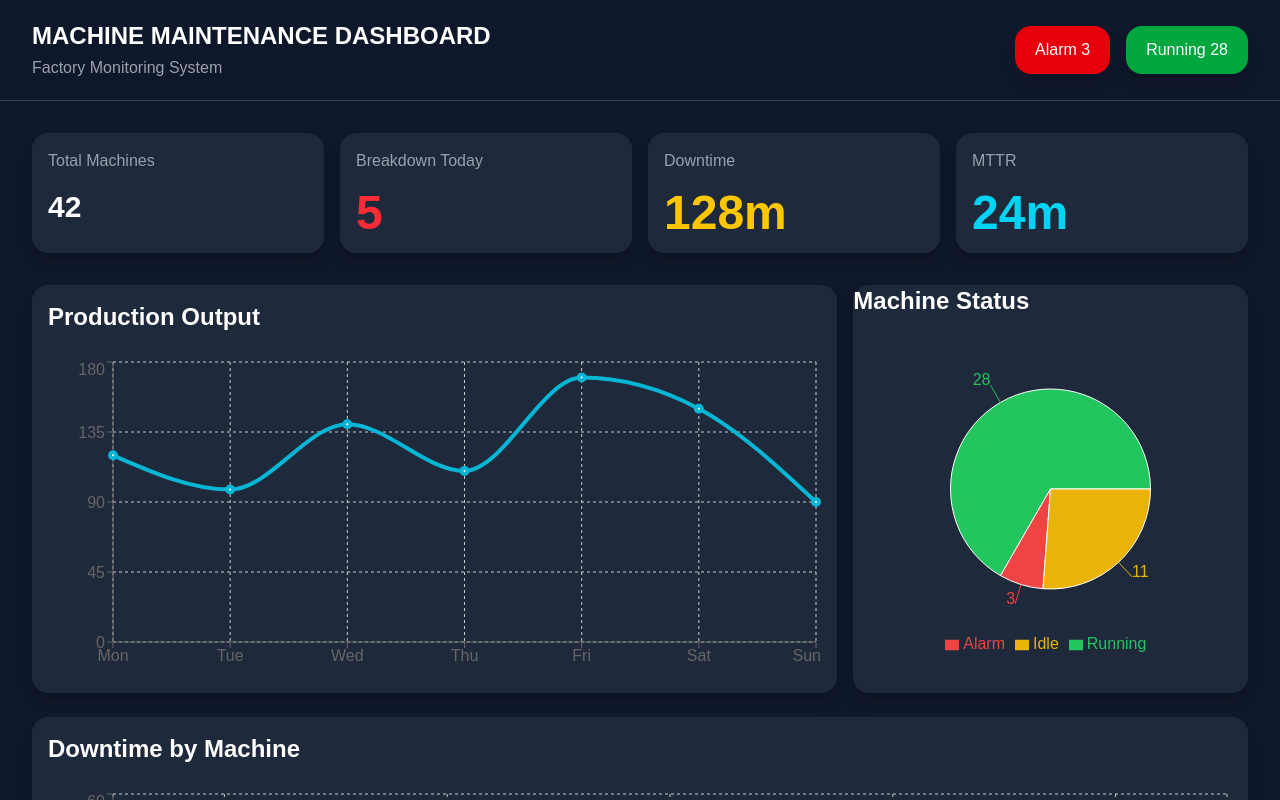
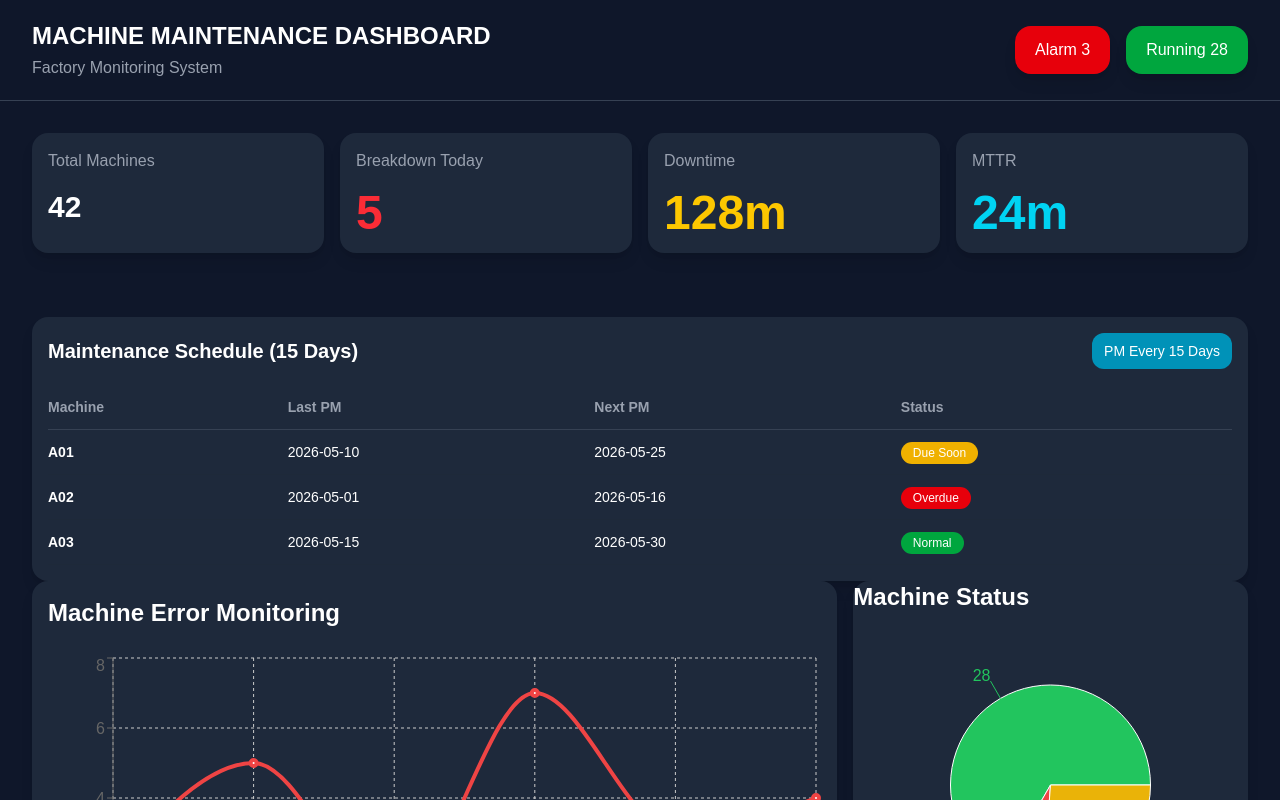
Before and after one commit to SAPPAWIT99/machine-dashboard, a Next.js app: page / in a window 1280 px wide. Shown: the top 800 px of the page. Built offline with nearby package versions, Linux system fonts and the light colour scheme.

Commit message:
add maintenance schedule

```diff
--- a/app/page.tsx
+++ b/app/page.tsx
@@ -28,14 +28,13 @@ export default function Home() {
 
   // Production Output Graph
   const productionData = [
-    { day: "Mon", output: 120 },
-    { day: "Tue", output: 98 },
-    { day: "Wed", output: 140 },
-    { day: "Thu", output: 110 },
-    { day: "Fri", output: 170 },
-    { day: "Sat", output: 150 },
-    { day: "Sun", output: 90 },
-  ];
+  { machine: "A01", error: 2 },
+  { machine: "A02", error: 5 },
+  { machine: "A03", error: 1 },
+  { machine: "A04", error: 7 },
+  { machine: "A05", error: 3 },
+  { machine: "A06", error: 4 },
+];
 
   // Downtime Graph
   const downtimeData = [
@@ -47,12 +46,33 @@ export default function Home() {
   ];
 
   // Pie Chart Data
-  const statusData = [
+  const statusData =
+  [
+
     { name: "Running", value: 28 },
     { name: "Alarm", value: 3 },
     { name: "Idle", value: 11 },
   ];
-
+  const maintenanceSchedule = [
+  {
+    machine: "A01",
+    lastPM: "2026-05-10",
+    nextPM: "2026-05-25",
+    status: "Due Soon",
+  },
+  {
+    machine: "A02",
+    lastPM: "2026-05-01",
+    nextPM: "2026-05-16",
+    status: "Overdue",
+  },
+  {
+    machine: "A03",
+    lastPM: "2026-05-15",
+    nextPM: "2026-05-30",
+    status: "Normal",
+  },
+];
   const COLORS = [
     "#22c55e",
     "#ef4444",
@@ -146,7 +166,87 @@ export default function Home() {
         </div>
 
       </section>
+{/* ================= PM SCHEDULE ================= */}
 
+<section className="px-8 mt-8">
+
+  <div className="bg-[#1e293b] rounded-2xl p-4 shadow-lg">
+
+    <div className="flex items-center justify-between mb-4">
+
+      <h2 className="text-xl font-bold">
+        Maintenance Schedule (15 Days)
+      </h2>
+
+      <div className="bg-cyan-600 px-3 py-2 rounded-xl text-sm">
+        PM Every 15 Days
+      </div>
+
+    </div>
+
+    <table className="w-full text-sm">
+
+      <thead className="text-left text-gray-400 border-b border-gray-700">
+
+        <tr>
+
+          <th className="py-3">Machine</th>
+          <th>Last PM</th>
+          <th>Next PM</th>
+          <th>Status</th>
+
+        </tr>
+
+      </thead>
+
+      <tbody>
+
+        {maintenanceSchedule.map((item, index) => (
+
+          <tr
+            key={index}
+            className="border-b border-gray-800"
+          >
+
+            <td className="py-3 font-semibold">
+              {item.machine}
+            </td>
+
+            <td>
+              {item.lastPM}
+            </td>
+
+            <td>
+              {item.nextPM}
+            </td>
+
+            <td>
+
+              <span
+                className={
+                  item.status === "Overdue"
+                    ? "bg-red-600 px-3 py-1 rounded-full text-xs"
+                    : item.status === "Due Soon"
+                    ? "bg-yellow-500 px-3 py-1 rounded-full text-xs"
+                    : "bg-green-600 px-3 py-1 rounded-full text-xs"
+                }
+              >
+                {item.status}
+              </span>
+
+            </td>
+
+          </tr>
+
+        ))}
+
+      </tbody>
+
+    </table>
+
+  </div>
+
+</section>
       {/* ================= GRAPH SECTION ================= */}
 
       <section className="grid grid-cols-1 xl:grid-cols-3 gap-4 px-8">
@@ -156,7 +256,7 @@ export default function Home() {
         <div className="bg-[#1e293b] rounded-2xl p-4 col-span-2 shadow-lg">
 
           <h2 className="text-2xl font-bold mb-6">
-            Production Output
+            Machine Error Monitoring
           </h2>
 
           <div style={{ width: "100%", height: 320 }}>
@@ -167,7 +267,7 @@ export default function Home() {
 
                 <CartesianGrid strokeDasharray="3 3" />
 
-                <XAxis dataKey="day" />
+                <XAxis dataKey="machine" />
 
                 <YAxis />
 
@@ -175,8 +275,8 @@ export default function Home() {
 
                 <Line
                   type="monotone"
-                  dataKey="output"
-                  stroke="#06b6d4"
+                  dataKey="error"
+                  stroke="#ef4444"
                   strokeWidth={4}
                 />
 
```
